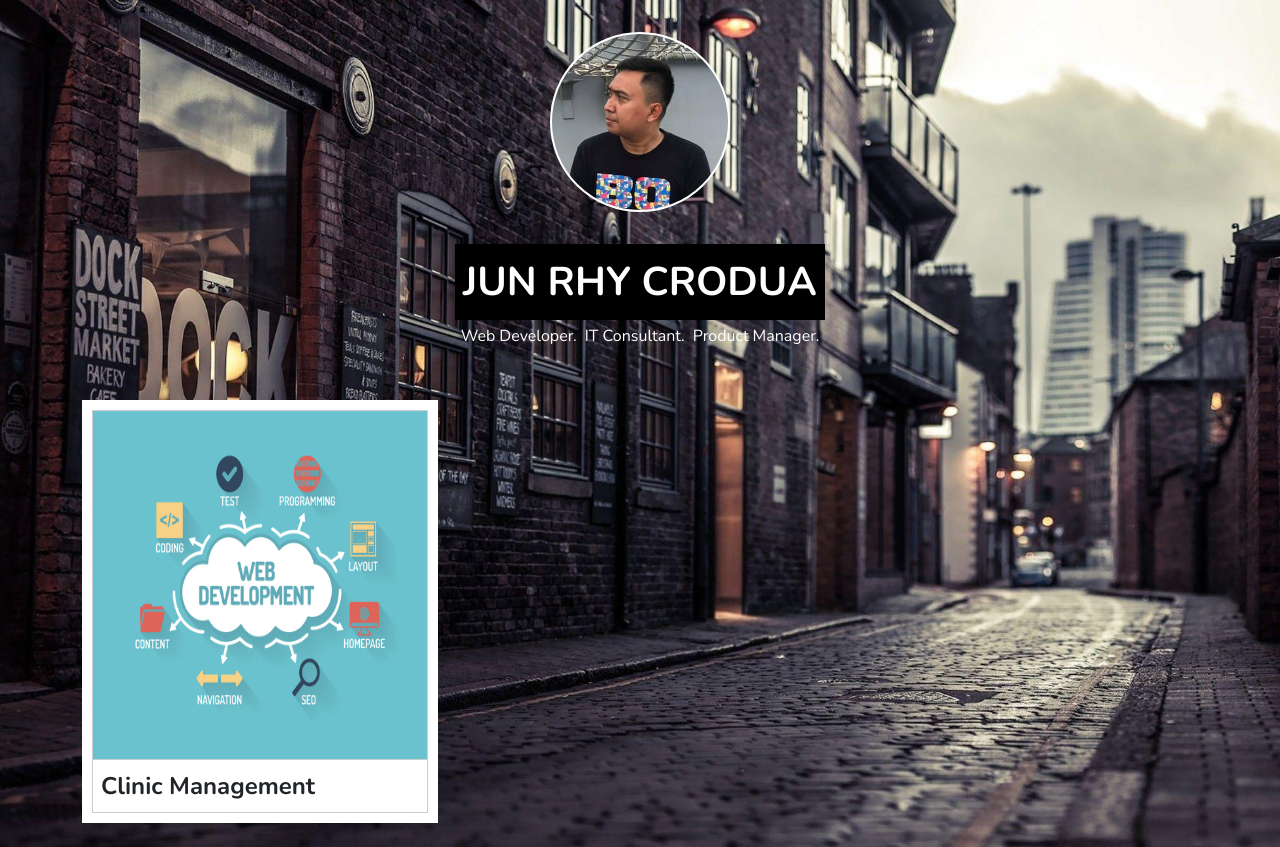
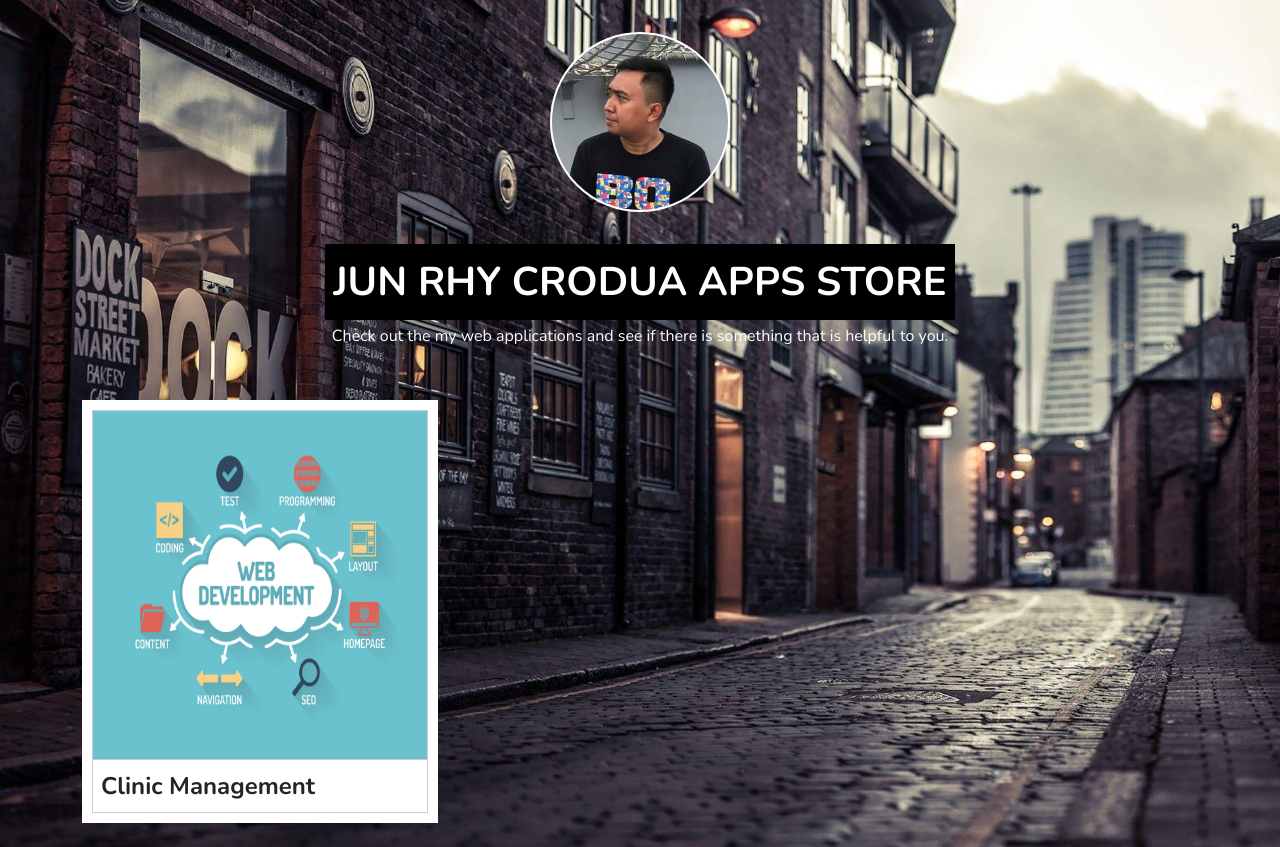
Before and after one commit to junrhy/ampl.store, a plain HTML site: page index.html in a window 1280 px wide. Drawn offline with nearby package versions, Linux system fonts and the light colour scheme.

Commit message:
Update index.html

```diff
--- a/index.html
+++ b/index.html
@@ -4,7 +4,7 @@
         <meta charset="utf-8">
         <meta name="viewport" content="width=device-width, initial-scale=1">
 
-        <title>Jun Rhy Crodua Official Website</title>
+        <title>Jun Rhy Crodua Apps Store</title>
 
         <!-- Boostrap -->
         <link href="https://cdn.jsdelivr.net/npm/bootstrap@5.1.3/dist/css/bootstrap.min.css" rel="stylesheet" integrity="sha384-1BmE4kWBq78iYhFldvKuhfTAU6auU8tT94WrHftjDbrCEXSU1oBoqyl2QvZ6jIW3" crossorigin="anonymous">
@@ -93,12 +93,10 @@
         </div>
         <br>
         <div class="d-flex justify-content-center">
-            <div class="p-2 profile-name">Jun Rhy Crodua</div>
+            <div class="p-2 profile-name">Jun Rhy Crodua Apps Store</div>
         </div>
         <div class="d-flex justify-content-center services">
-            <div class="m-1">Web Developer.</div>
-            <div class="m-1">IT Consultant.</div>
-            <div class="m-1">Product Manager.</div>
+            <div class="m-1">Check out the my web applications and see if there is something that is helpful to you.</div>
         </div>
         <br>
         <div class="row">
```
